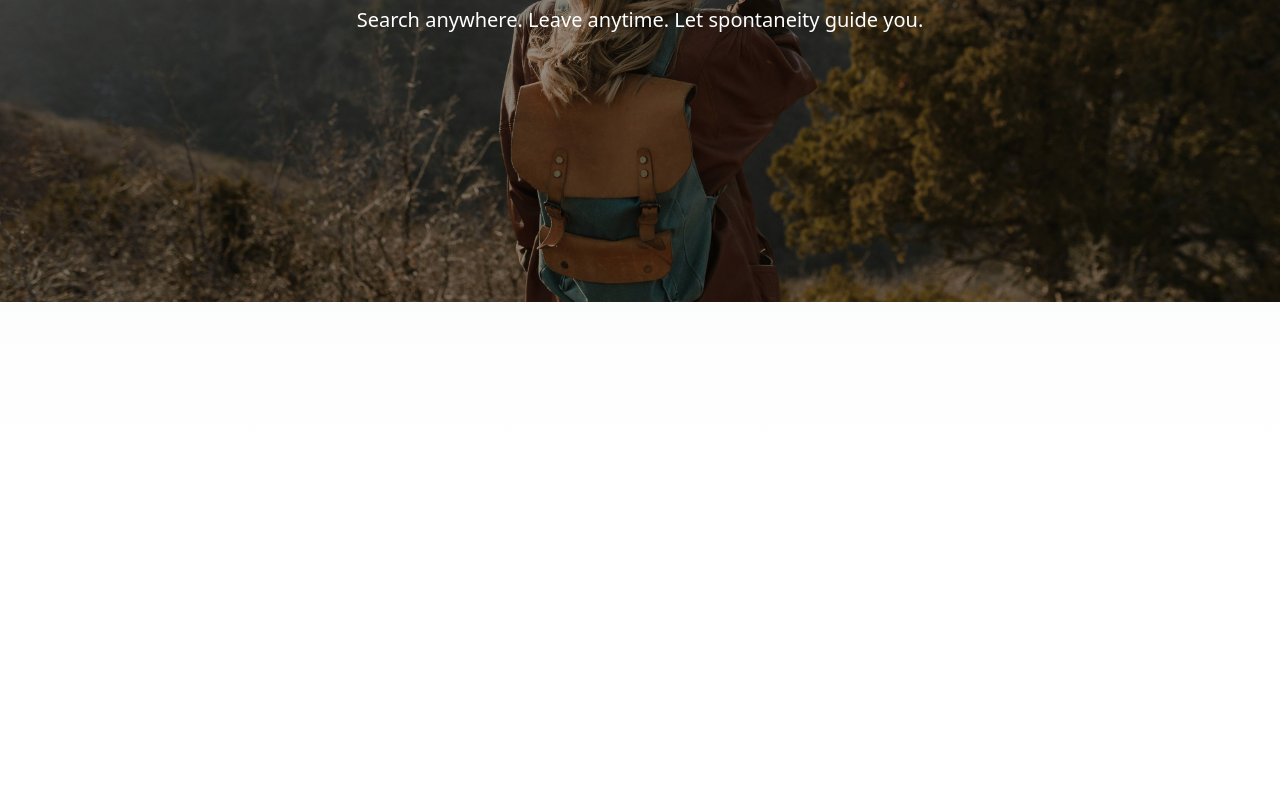
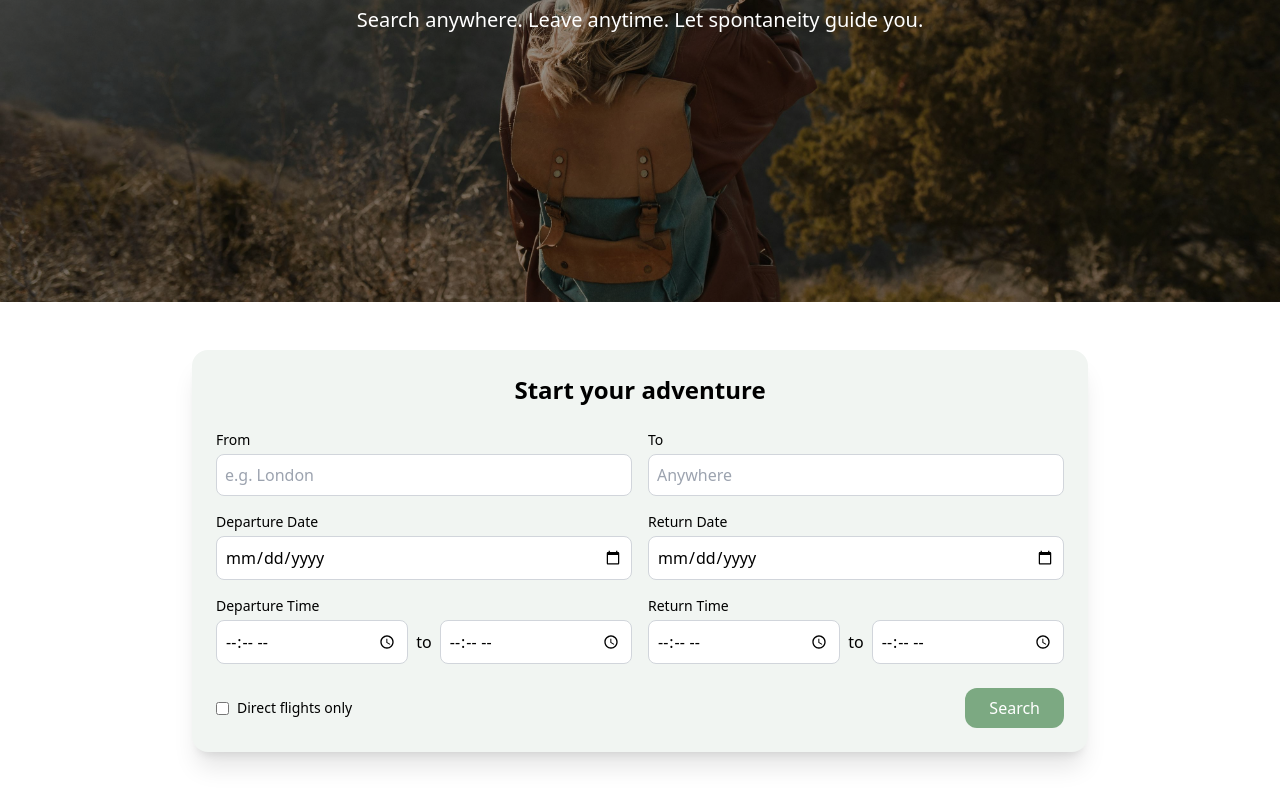
Before and after one commit to Travelsite-Bot/spontaneous-travel-site, a Next.js app: page / in a window 1280 px wide. Shown: the part 338-1138 px from the top of the page. Before the commit the page ends 800 px from the top, so only its background shows below. Built offline with nearby package versions, Linux system fonts and the light colour scheme.

Commit message:
Update index.js

```diff
--- a/pages/index.js
+++ b/pages/index.js
@@ -15,6 +15,96 @@ export default function Home() {
           </p>
         </div>
       </section>
+            {/* Search Box Section */}
+<section className="w-full bg-white py-12 px-4">
+  <div className="max-w-4xl mx-auto bg-[#f1f5f2] rounded-2xl shadow-xl p-6 space-y-6">
+    <h2 className="text-2xl font-semibold text-center mb-4">Start your adventure</h2>
+
+    <div className="grid grid-cols-1 md:grid-cols-2 gap-4">
+      {/* From */}
+      <div>
+        <label className="block text-sm font-medium mb-1">From</label>
+        <input
+          type="text"
+          placeholder="e.g. London"
+          className="w-full rounded-lg border border-gray-300 p-2"
+        />
+      </div>
+
+      {/* To */}
+      <div>
+        <label className="block text-sm font-medium mb-1">To</label>
+        <input
+          type="text"
+          placeholder="Anywhere"
+          className="w-full rounded-lg border border-gray-300 p-2"
+        />
+      </div>
+
+      {/* Departure Date */}
+      <div>
+        <label className="block text-sm font-medium mb-1">Departure Date</label>
+        <input
+          type="date"
+          className="w-full rounded-lg border border-gray-300 p-2"
+        />
+      </div>
+
+      {/* Return Date */}
+      <div>
+        <label className="block text-sm font-medium mb-1">Return Date</label>
+        <input
+          type="date"
+          className="w-full rounded-lg border border-gray-300 p-2"
+        />
+      </div>
+
+      {/* Departure Time Range */}
+      <div>
+        <label className="block text-sm font-medium mb-1">Departure Time</label>
+        <div className="flex gap-2">
+          <input
+            type="time"
+            className="w-full rounded-lg border border-gray-300 p-2"
+          />
+          <span className="self-center">to</span>
+          <input
+            type="time"
+            className="w-full rounded-lg border border-gray-300 p-2"
+          />
+        </div>
+      </div>
+
+      {/* Return Time Range */}
+      <div>
+        <label className="block text-sm font-medium mb-1">Return Time</label>
+        <div className="flex gap-2">
+          <input
+            type="time"
+            className="w-full rounded-lg border border-gray-300 p-2"
+          />
+          <span className="self-center">to</span>
+          <input
+            type="time"
+            className="w-full rounded-lg border border-gray-300 p-2"
+          />
+        </div>
+      </div>
+    </div>
+
+    {/* Direct flight + Search */}
+    <div className="flex items-center justify-between mt-6">
+      <label className="flex items-center gap-2 text-sm">
+        <input type="checkbox" className="rounded" />
+        Direct flights only
+      </label>
+      <button className="bg-[#7ca982] hover:bg-[#6d9572] text-white font-medium py-2 px-6 rounded-xl transition">
+        Search
+      </button>
+    </div>
+  </div>
+</section>
+
     </main>
   );
 }
```
